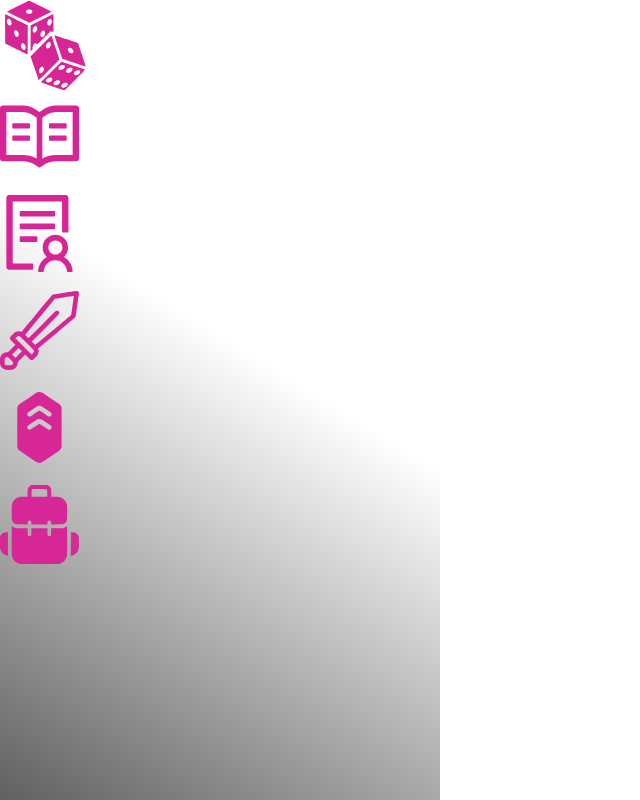
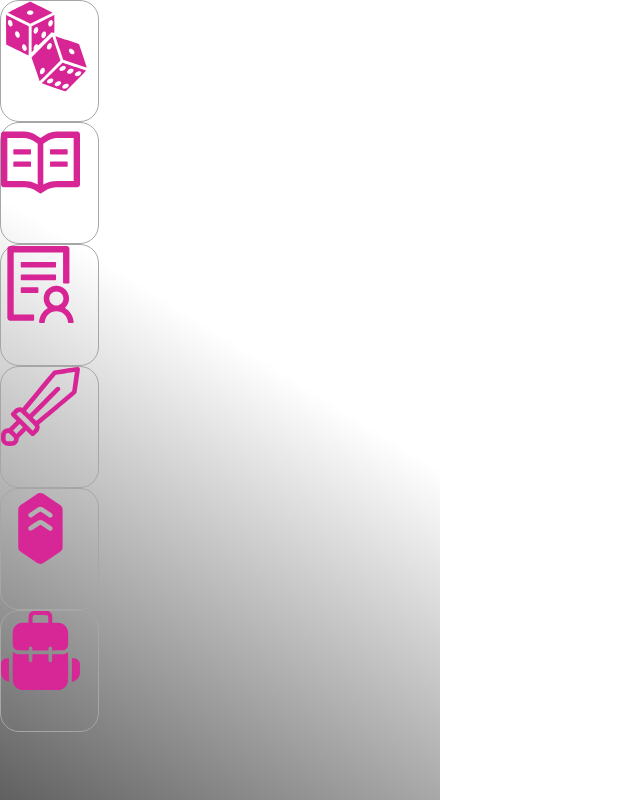
Before and after one commit to mianfiga/CharCCvite, a React (Create React App) app: page / in a window 1280 px wide. Shown: the top 800 px of the page, without its empty margins (0-640 px from the left). Built offline with nearby package versions, Linux system fonts and the light colour scheme.

Commit message:
modified:   src/components/home_button/HomeButton.css

```diff
--- a/src/components/home_button/HomeButton.css
+++ b/src/components/home_button/HomeButton.css
@@ -1,6 +1,6 @@
 .button_container{
-    height: 97px;
-    width: 120px;
-    border-color: black;
+    width: 97px;
+    height: 120px;
+    border: 1px solid #A6A6A6;
     border-radius: 19px;
 }
```
